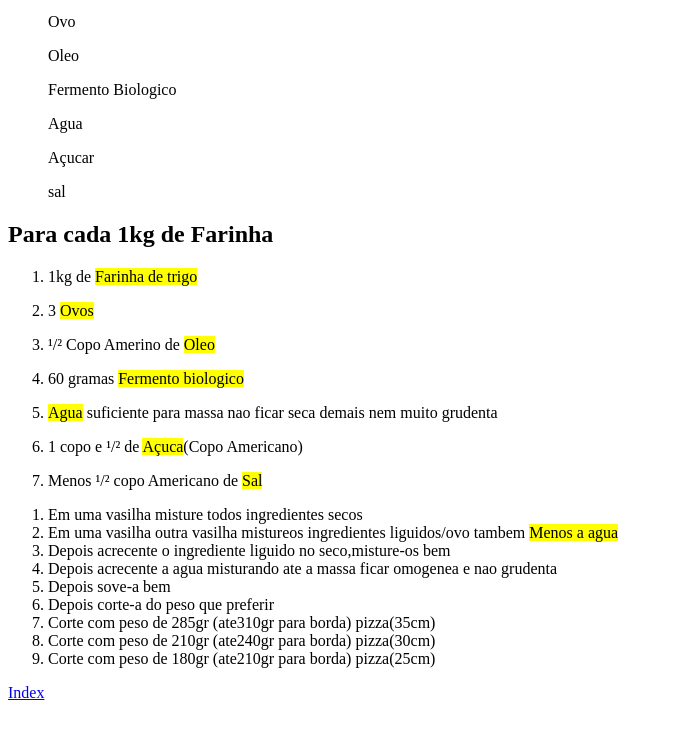
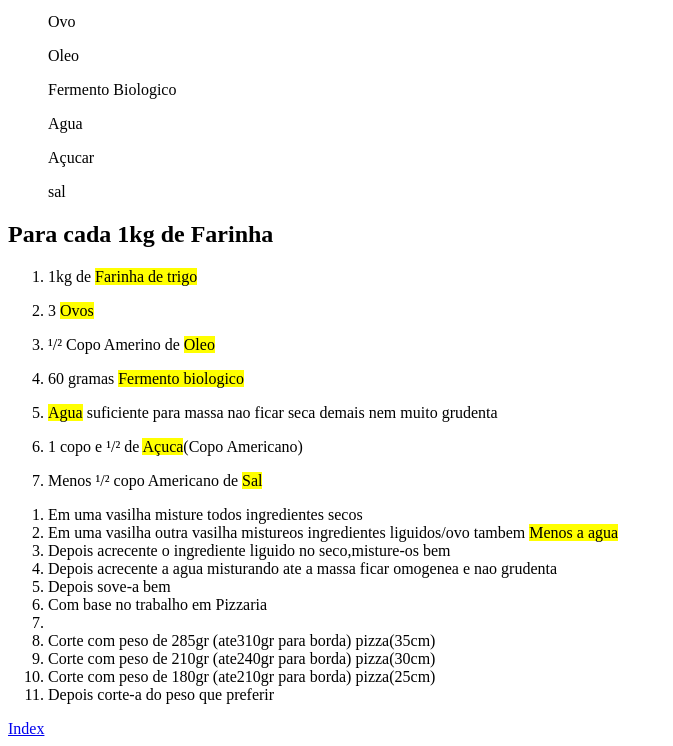
Before and after one commit to Massaodev/basico.html, a plain HTML site: page Receitadepizza.html in a window 1280 px wide. Shown: the part 101-847 px from the top of the page, without its empty margins (0-673 px from the left). Before the commit the page ends 811 px from the top, so only its background shows below. Drawn offline with Linux system fonts and the light colour scheme.

Commit message:
Update Receitadepizza.html

```diff
--- a/Receitadepizza.html
+++ b/Receitadepizza.html
@@ -35,11 +35,11 @@
 	<li>Depois acrecente o ingrediente liguido no seco,misture-os bem </li>
 	<li>Depois acrecente a agua misturando ate a massa ficar omogenea e nao grudenta</li>
 	<li>Depois sove-a bem</li>
-	<li>Depois corte-a do peso que preferir</li>
+	<li>Com base no trabalho em Pizzaria<li/>
 	<li>Corte com peso de 285gr (ate310gr para borda) pizza(35cm)</li>
 	<li>Corte com peso de 210gr (ate240gr para borda) pizza(30cm)</li>
 	<li>Corte com peso de 180gr (ate210gr para borda) pizza(25cm)</li>
-
+	<li>Depois corte-a do peso que preferir</li>
 	</ol>
 
 
```
